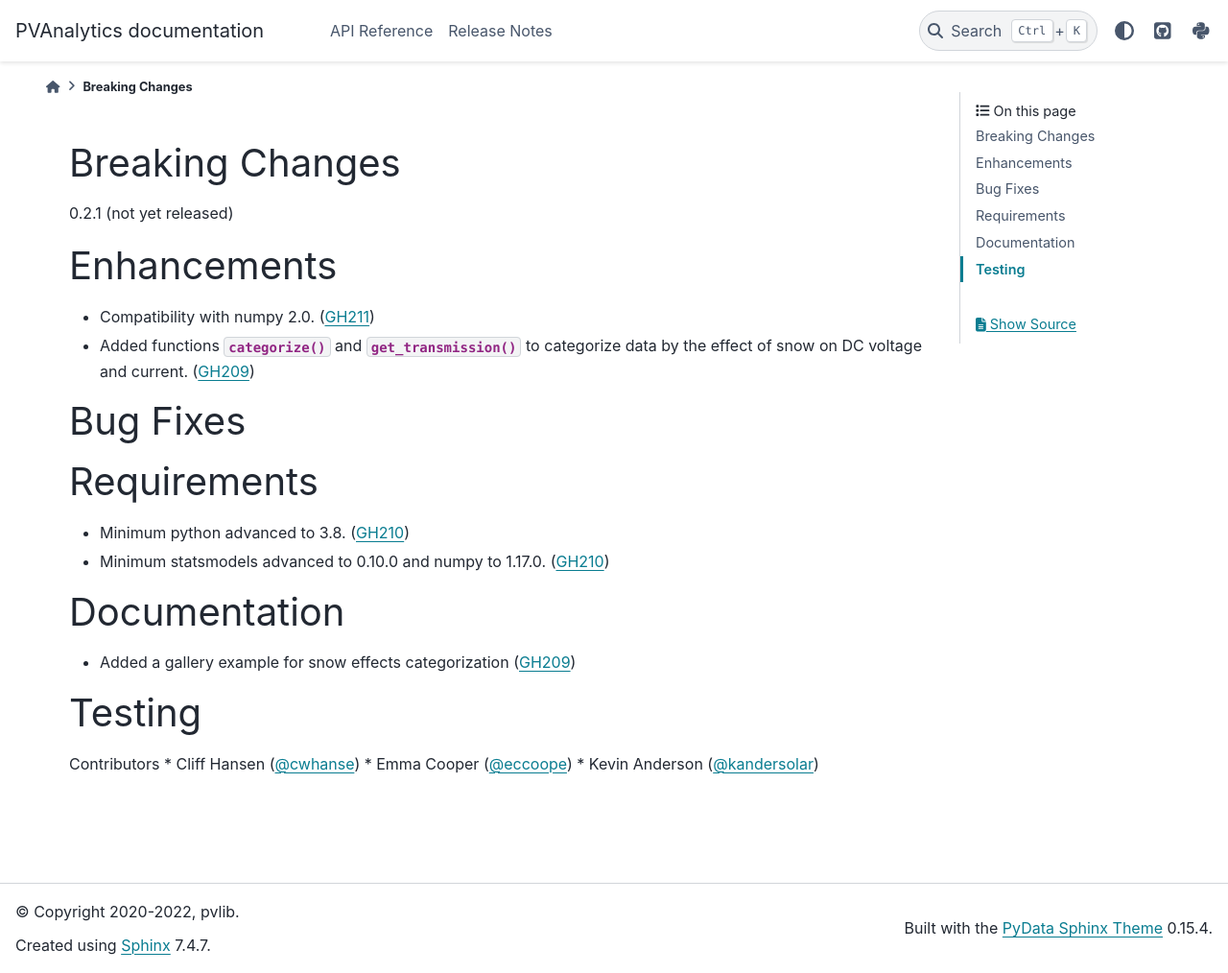
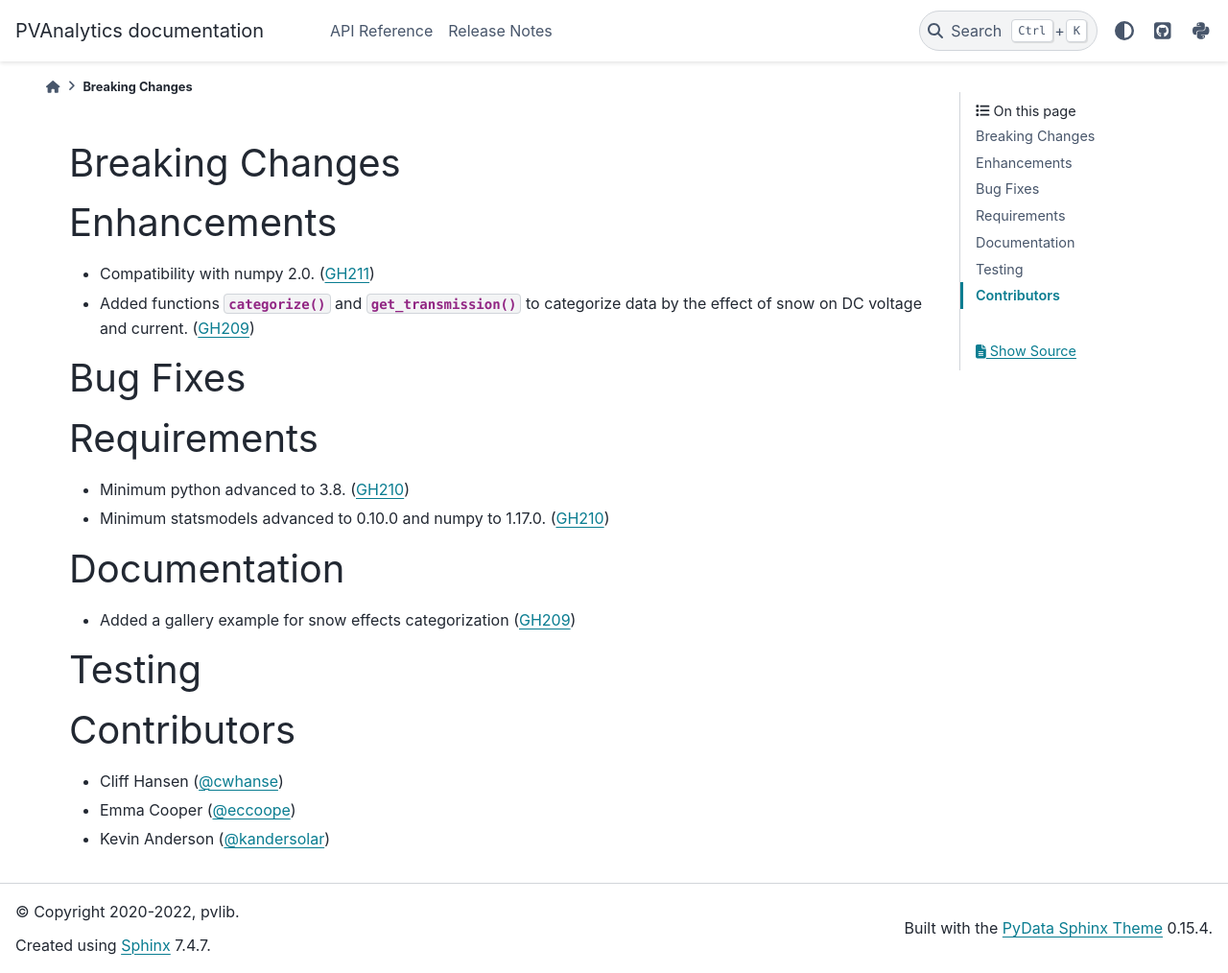
Before and after one commit to pvlib/pvanalytics, a Sphinx documentation site: the page built from docs/whatsnew/0.2.1.rst, in a window 1280 px wide and 1014 px high. Shown: the whole window at 96% size. Built offline with Sphinx 7.4.7 and the PyData theme 0.15.4, drawn with Linux system fonts in a browser that asks for light colours; pages that are not in the unit, such as notebooks, are missing from menus.

Commit message:
small edits

```diff
--- a/docs/examples/snow-detection/snow-mode.py
+++ b/docs/examples/snow-detection/snow-mode.py
@@ -656,7 +656,7 @@ measured_line = Line2D([0], [0], label='Measured', color='k')
 handles.append(measured_line)
 handles.append(modeled_line)
 
-for i in [-1, 0, 1, 2, 3, 4]: # modes
+for i in [-1, 0, 1, 2, 3, 4]:  # modes
     color_idx = i + 1
     my_patch = mpatches.Patch(color=cmap.colors[color_idx], label=f'Mode {i}',
                               alpha=alpha)
--- a/docs/whatsnew/0.2.1.rst
+++ b/docs/whatsnew/0.2.1.rst
@@ -2,7 +2,6 @@
 
 Breaking Changes
 ~~~~~~~~~~~~~~~~
-0.2.1 (not yet released)
 
 
 Enhancements
@@ -31,6 +30,7 @@ Testing
 
 
 Contributors
+~~~~~~~~~~~~
 * Cliff Hansen (:ghuser:`cwhanse`)
 * Emma Cooper (:ghuser:`eccoope`)
 * Kevin Anderson (:ghuser:`kandersolar`)
```
